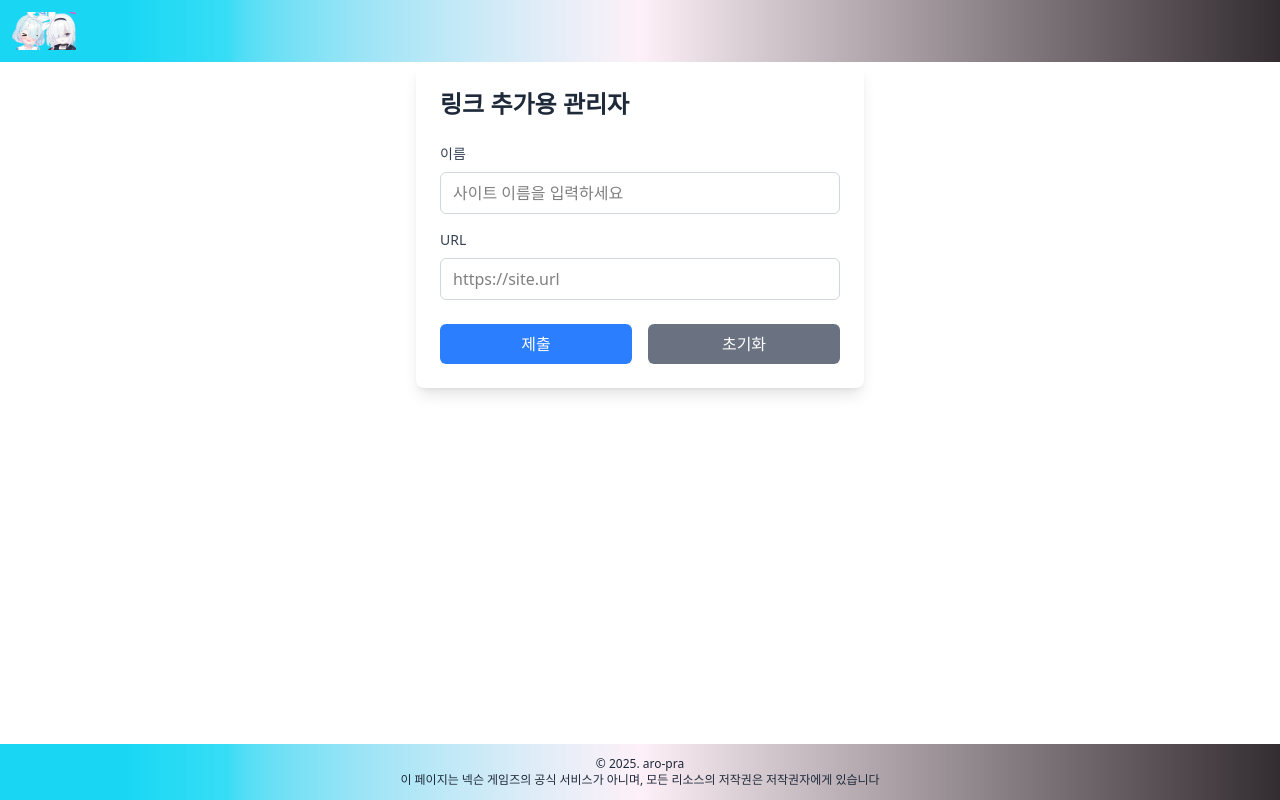
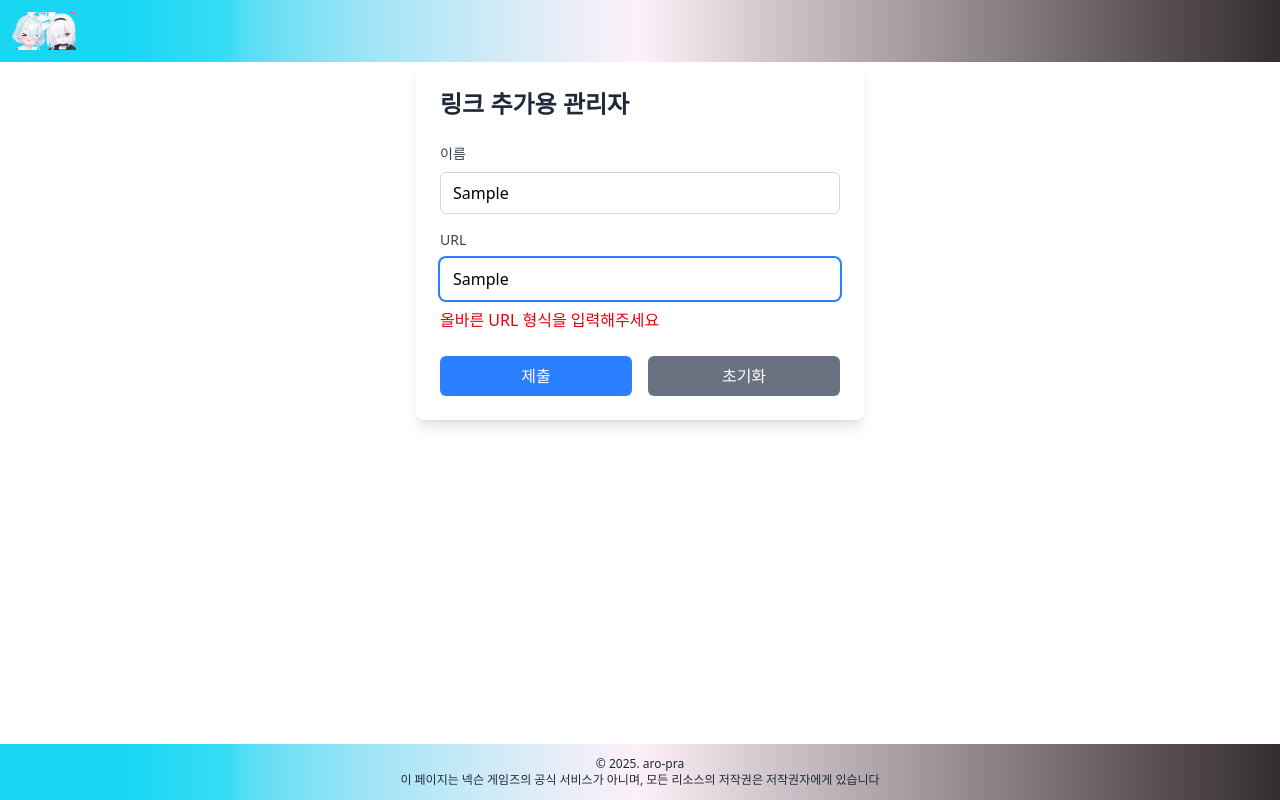
Before and after one commit to sinclairr08/aro-pra, a Next.js app in the folder frontend/: page /admin/link in a window 1280 px wide. Both pictures are taken after typing "Sample", "Sample" into the empty fields and a click on the button "제출". Built offline with nearby package versions, Linux system fonts and the light colour scheme.

Commit message:
feat: add validation at admin link page

```diff
--- a/frontend/package.json
+++ b/frontend/package.json
@@ -9,11 +9,13 @@
     "lint": "next lint"
   },
   "dependencies": {
+    "@hookform/resolvers": "^5.1.1",
     "axios": "^1.9.0",
     "next": "15.3.1",
     "react": "^19.0.0",
     "react-dom": "^19.0.0",
-    "react-hook-form": "^7.57.0"
+    "react-hook-form": "^7.57.0",
+    "zod": "^3.25.56"
   },
   "devDependencies": {
     "@eslint/eslintrc": "^3",
--- a/frontend/src/app/admin/link/page.tsx
+++ b/frontend/src/app/admin/link/page.tsx
@@ -4,14 +4,37 @@ import "@/app/globals.css";
 import { useForm } from "react-hook-form";
 import { SubmitButton } from "@/components/common/SubmitButton";
 import { InputField } from "@/components/common/InputField";
+import { z } from "zod";
+import { zodResolver } from "@hookform/resolvers/zod";
 
 interface LinkRequest {
   name: string;
   url: string;
 }
 
+const linkSchema = z.object({
+  name: z
+    .string()
+    .min(1, "이름을 입력해주세요")
+    .max(100, "이름은 100자 이하여야 합니다"),
+  url: z
+    .string()
+    .min(1, "URL을 입력해주세요")
+    .url("올바른 URL 형식을 입력해주세요")
+    .refine(
+      (url: string) => url.startsWith("http://") || url.startsWith("https://"),
+      "http 혹은 https로 시작되는 URL을 입력해주세요",
+    ),
+}) satisfies z.ZodType<LinkRequest>;
+
 export default function AdminLinkPage() {
-  const { register, handleSubmit, reset } = useForm<LinkRequest>({
+  const {
+    register,
+    handleSubmit,
+    reset,
+    formState: { errors },
+  } = useForm<LinkRequest>({
+    resolver: zodResolver(linkSchema),
     defaultValues: {
       name: "",
       url: "",
@@ -36,6 +59,7 @@ export default function AdminLinkPage() {
           type="text"
           register={register}
           placeholder="사이트 이름을 입력하세요"
+          error={errors.name?.message}
         />
 
         <InputField
@@ -44,6 +68,7 @@ export default function AdminLinkPage() {
           type="text"
           register={register}
           placeholder="https://site.url"
+          error={errors.url?.message}
         />
 
         <div className="flex gap-4 mt-6">
--- a/frontend/src/components/common/InputField.tsx
+++ b/frontend/src/components/common/InputField.tsx
@@ -6,6 +6,7 @@ interface InputFieldProps {
   type: "text" | "number";
   placeholder?: string;
   register: UseFormRegister<any>;
+  error?: string;
 }
 
 export const InputField = ({
@@ -14,6 +15,7 @@ export const InputField = ({
   type,
   placeholder,
   register,
+  error,
 }: InputFieldProps) => {
   return (
     <div className="space-y-2">
@@ -26,6 +28,7 @@ export const InputField = ({
         className="w-full px-3 py-2 border border-gray-300 rounded-md focus:outline-none focus:ring-2 focus:ring-blue-500 focus:border-transparent"
         placeholder={placeholder}
       />
+      {error && <span className="text-red-600">{error}</span>}
     </div>
   );
 };
```
Also changed, not shown: 1 other file (tests, documents, lock files or other folders).
